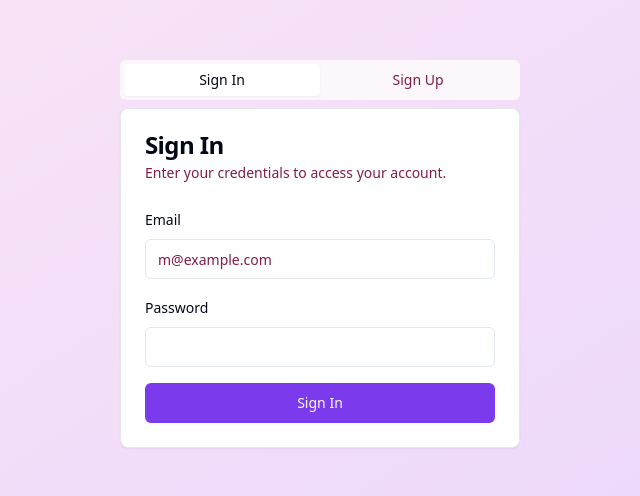
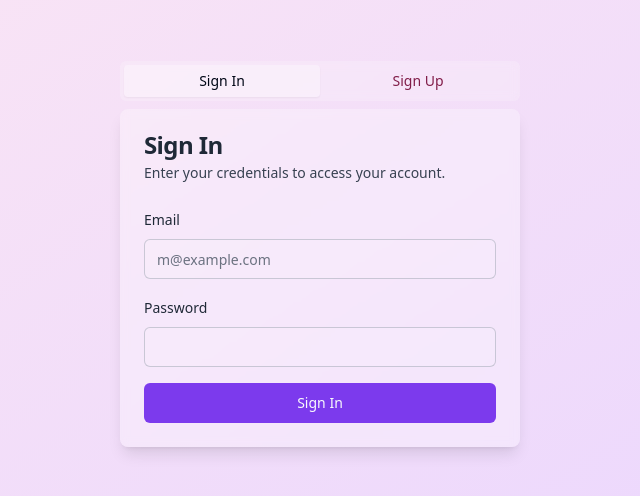
Before and after one commit to DisabledAbel/LumiCal-app, a React (Vite) app: page /auth in a window 1280 px wide. Shown: the part 146-642 px from the top of the page, without its empty margins (320-960 px from the left). Built offline with nearby package versions, Linux system fonts and the light colour scheme.

Commit message:
Make AuthPage background transparent
Make the background of the AuthPage transparent.

```diff
--- a/src/pages/AuthPage.tsx
+++ b/src/pages/AuthPage.tsx
@@ -66,26 +66,26 @@ export default function AuthPage() {
   return (
     <div className="flex items-center justify-center min-h-screen bg-gradient-to-br from-pink-100 to-purple-200 dark:from-purple-950 dark:to-slate-900 p-4">
       <Tabs defaultValue="signin" className="w-[400px]">
-        <TabsList className="grid w-full grid-cols-2">
-          <TabsTrigger value="signin">Sign In</TabsTrigger>
-          <TabsTrigger value="signup">Sign Up</TabsTrigger>
+        <TabsList className="grid w-full grid-cols-2 bg-white/20 dark:bg-black/20 backdrop-blur-sm">
+          <TabsTrigger value="signin" className="data-[state=active]:bg-white/30 dark:data-[state=active]:bg-black/30">Sign In</TabsTrigger>
+          <TabsTrigger value="signup" className="data-[state=active]:bg-white/30 dark:data-[state=active]:bg-black/30">Sign Up</TabsTrigger>
         </TabsList>
         <TabsContent value="signin">
-          <Card>
+          <Card className="bg-white/30 dark:bg-black/30 backdrop-blur-sm border-0 shadow-lg text-gray-800 dark:text-white">
             <CardHeader>
               <CardTitle>Sign In</CardTitle>
-              <CardDescription>Enter your credentials to access your account.</CardDescription>
+              <CardDescription className="text-gray-700 dark:text-gray-300">Enter your credentials to access your account.</CardDescription>
             </CardHeader>
             <CardContent>
               <form onSubmit={handleLogin}>
                 <div className="space-y-4">
                   <div className="space-y-2">
                     <Label htmlFor="email-signin">Email</Label>
-                    <Input id="email-signin" type="email" placeholder="m@example.com" required value={email} onChange={(e) => setEmail(e.target.value)} />
+                    <Input id="email-signin" type="email" placeholder="m@example.com" required value={email} onChange={(e) => setEmail(e.target.value)} className="bg-white/10 dark:bg-black/20 border-gray-400/50 dark:border-gray-600/50 placeholder:text-gray-500 dark:placeholder:text-gray-400" />
                   </div>
                   <div className="space-y-2">
                     <Label htmlFor="password-signin">Password</Label>
-                    <Input id="password-signin" type="password" required value={password} onChange={(e) => setPassword(e.target.value)} />
+                    <Input id="password-signin" type="password" required value={password} onChange={(e) => setPassword(e.target.value)} className="bg-white/10 dark:bg-black/20 border-gray-400/50 dark:border-gray-600/50 placeholder:text-gray-500 dark:placeholder:text-gray-400" />
                   </div>
                   <Button type="submit" className="w-full" disabled={loading}>{loading ? 'Signing In...' : 'Sign In'}</Button>
                 </div>
@@ -94,21 +94,21 @@ export default function AuthPage() {
           </Card>
         </TabsContent>
         <TabsContent value="signup">
-          <Card>
+          <Card className="bg-white/30 dark:bg-black/30 backdrop-blur-sm border-0 shadow-lg text-gray-800 dark:text-white">
             <CardHeader>
               <CardTitle>Sign Up</CardTitle>
-              <CardDescription>Create a new account to get started.</CardDescription>
+              <CardDescription className="text-gray-700 dark:text-gray-300">Create a new account to get started.</CardDescription>
             </CardHeader>
             <CardContent>
               <form onSubmit={handleSignup}>
                 <div className="space-y-4">
                   <div className="space-y-2">
                     <Label htmlFor="email-signup">Email</Label>
-                    <Input id="email-signup" type="email" placeholder="m@example.com" required value={email} onChange={(e) => setEmail(e.target.value)} />
+                    <Input id="email-signup" type="email" placeholder="m@example.com" required value={email} onChange={(e) => setEmail(e.target.value)} className="bg-white/10 dark:bg-black/20 border-gray-400/50 dark:border-gray-600/50 placeholder:text-gray-500 dark:placeholder:text-gray-400" />
                   </div>
                   <div className="space-y-2">
                     <Label htmlFor="password-signup">Password</Label>
-                    <Input id="password-signup" type="password" required value={password} onChange={(e) => setPassword(e.target.value)} />
+                    <Input id="password-signup" type="password" required value={password} onChange={(e) => setPassword(e.target.value)} className="bg-white/10 dark:bg-black/20 border-gray-400/50 dark:border-gray-600/50 placeholder:text-gray-500 dark:placeholder:text-gray-400" />
                   </div>
                   <Button type="submit" className="w-full" disabled={loading}>{loading ? 'Signing Up...' : 'Sign Up'}</Button>
                 </div>
```
